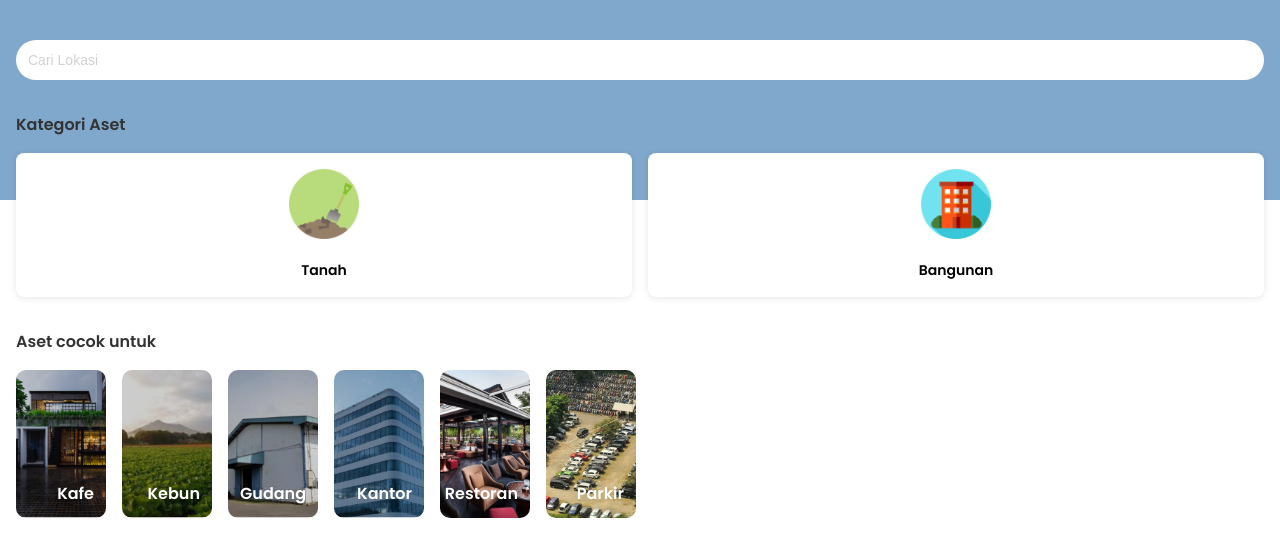
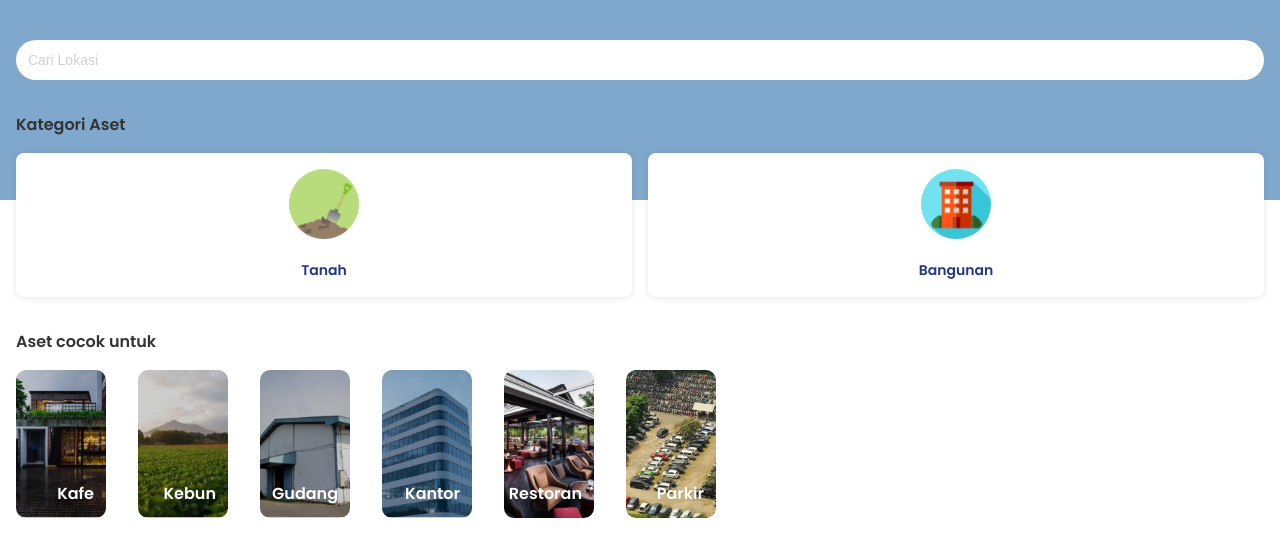
Before and after one commit to sunderipranata/pertamina-hackathon, a React (Create React App) app in the folder web/leland/: page / in a window 1280 px wide. Shown: the top 556 px of the page. Built offline with nearby package versions, Linux system fonts and the light colour scheme; no server answers.

Commit message:
search feature

```diff
--- a/web/leland/src/App.js
+++ b/web/leland/src/App.js
@@ -6,7 +6,7 @@ import Detail from './routes/Detail'
 import Summary from './routes/Summary'
 import Search from './routes/Search'
 
-import { DETAIL_PATH, SUMMARY_PATH, SEARCH_TYPE_PATH, SEARCH_CATEGORY_PATH } from './url'
+import { DETAIL_PATH, SUMMARY_PATH, SEARCH_PATH } from './url'
 
 import './App.scss'
 
@@ -17,8 +17,7 @@ function App() {
         <Route exact path='/' component={Home} />
         <Route exact path={DETAIL_PATH} component={Detail} />
         <Route exact path={SUMMARY_PATH} component={Summary} />
-        <Route exact path={SEARCH_TYPE_PATH} component={Search} />
-        <Route exact path={SEARCH_CATEGORY_PATH} component={Search} />
+        <Route exact path={SEARCH_PATH} component={Search} />
       </Switch>
     </Router>
   );
--- a/web/leland/src/routes/Home/Home.js
+++ b/web/leland/src/routes/Home/Home.js
@@ -143,20 +143,25 @@ class Home extends Component {
           <section name="section-category" className="container">
             <h2 className="u-m0">Kategori Aset</h2>
             <div className="ph-home__category ">
+              <a href="/search?type=TANAH">
               <div className="card container u-center">
                 <img src={category_tanah} width="70" />
                 <p className="text u-mb0">Tanah</p>
               </div>
+              </a>
+              <a href="/search?type=BANGUNAN">
               <div className="card container u-center">
                 <img src={category_bangunan} width="70" />
                 <p className="text u-mb0">Bangunan</p>
               </div>
+              </a>
             </div>
           </section>
           <section name="section-suit-fot" className="container">
             <h2 className="u-m0">Aset cocok untuk</h2>
           </section>
           <div className="overflow-x-scroll">
+            <a href="/search?category=KAFE">
             <div className="ph-home__suit-for"
               style={{
                 'background': 'url(' + suit_for_cafe + ') no-repeat center center',
@@ -164,6 +169,8 @@ class Home extends Component {
               }}>
               <p className="text u-m0 u-right">Kafe</p>
             </div>
+            </a>
+            <a href="/search?category=KEBUN">
             <div className="ph-home__suit-for"
               style={{
                 'background': 'url(' + suit_for_kebun + ') no-repeat center center',
@@ -171,6 +178,8 @@ class Home extends Component {
               }}>
               <p className="text u-m0 u-right">Kebun</p>
             </div>
+            </a>
+            <a href="/search?category=GUDANG">
             <div className="ph-home__suit-for"
               style={{
                 'background': 'url(' + suit_for_gudang + ') no-repeat center center',
@@ -178,6 +187,8 @@ class Home extends Component {
               }}>
               <p className="text u-m0 u-right">Gudang</p>
             </div>
+            </a>
+            <a href="/search?category=KANTOR">
             <div className="ph-home__suit-for"
               style={{
                 'background': 'url(' + suit_for_kantor + ') no-repeat center center',
@@ -185,6 +196,8 @@ class Home extends Component {
               }}>
               <p className="text u-m0 u-right">Kantor</p>
             </div>
+            </a>
+            <a href="/search?category=RESTORAN">
             <div className="ph-home__suit-for"
               style={{
                 'background': 'url(' + suit_for_restoran + ') no-repeat center center',
@@ -192,6 +205,8 @@ class Home extends Component {
               }}>
               <p className="text u-m0 u-right">Restoran</p>
             </div>
+            </a>
+            <a href="/search?category=PARKIR">
             <div className="ph-home__suit-for"
               style={{
                 'background': 'url(' + suit_for_parkir + ') no-repeat center center',
@@ -199,6 +214,7 @@ class Home extends Component {
               }}>
               <p className="text u-m0 u-right">Parkir</p>
             </div>
+            </a>
           </div>
 
           { this.renderRunningAssets() }
--- a/web/leland/src/routes/Search/Search.js
+++ b/web/leland/src/routes/Search/Search.js
@@ -25,16 +25,28 @@ class Search extends Component {
 
   componentWillMount() {
     //get by query param
-    let category = ''
-    let type = ''
+    console.log('this propss', this.props)
+    let search = this.props.location.search
+    let splits = search.split('=')
+    let key = splits[0], value = splits[1]
+    let category = null
+    let type = null
+
+    if(key.toLowerCase().includes('type')) {
+      type = value
+    } else {
+      category = value
+    }
 
     if(category !== null) {
+      console.log('ini category')
       this.setState({
         category: category,
         type: null,
         getBy: 'CATEGORY'
       })
     } else {
+      console.log('ini type')
       this.setState({
         category: null,
         type: type,
@@ -52,16 +64,16 @@ class Search extends Component {
         if (result.success) {
           console.log('result', result.data.data)
           this.setState({
-            assetDetails: result.data.data
+            assetDetails: result.data.data == null ? [] : result.data.data
           })
         }
       });
     } else {
-      assetService.getByTye(type, (result) => {
+      assetService.getByType(type, (result) => {
         if (result.success) {
           console.log('result', result.data.data)
           this.setState({
-            assetDetails: result.data.data
+            assetDetails: result.data.data == null ? [] : result.data.data
           })
         }
       });
@@ -95,9 +107,17 @@ class Search extends Component {
   }
 
   render() {
+    let { getBy, category, type } = this.state
+    let title = ''
+    if(getBy == 'CATEGORY') {
+      title = 'Search By Category - ' + category
+    } else {
+      title = 'Search by Type - ' + type
+    }
+
     return (
       <Fragment>
-        <Navbar title="Detail" />
+        <Navbar title={ title } />
         <div className="ph-detail__container">
           <section name="section-popular" className="container">
             { this.renderCardAssets() }
--- a/web/leland/src/services/AssetService.js
+++ b/web/leland/src/services/AssetService.js
@@ -108,7 +108,7 @@ assetService.getByCategory = function(category, callback) {
         result.success = true
         result.data = res.body
       }
-
+      console.log('service get by category result', result)
       callback(result)
     })
 }
@@ -130,6 +130,7 @@ assetService.getByType = function(type, callback) {
         result.data = res.body
       }
 
+      console.log('service get by type result', result)
       callback(result)
     })
 }
--- a/web/leland/src/url.js
+++ b/web/leland/src/url.js
@@ -1,4 +1,3 @@
 export const SUMMARY_PATH = '/summary/:price'
 export const DETAIL_PATH = '/detail/:id'
-export const SEARCH_TYPE_PATH = '/search?type=:type'
-export const SEARCH_CATEGORY_PATH = '/search?category=:category'
+export const SEARCH_PATH = '/search'
```
